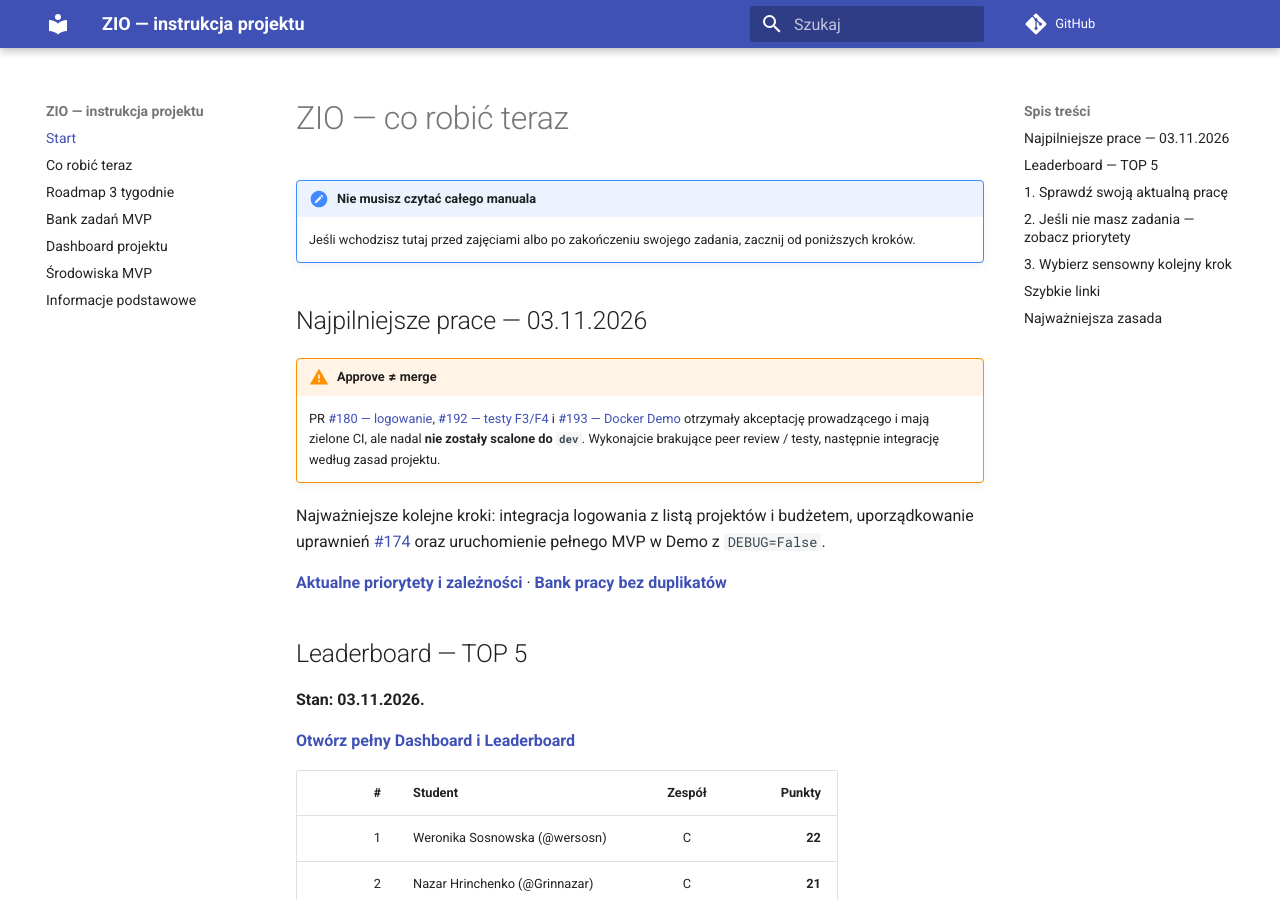
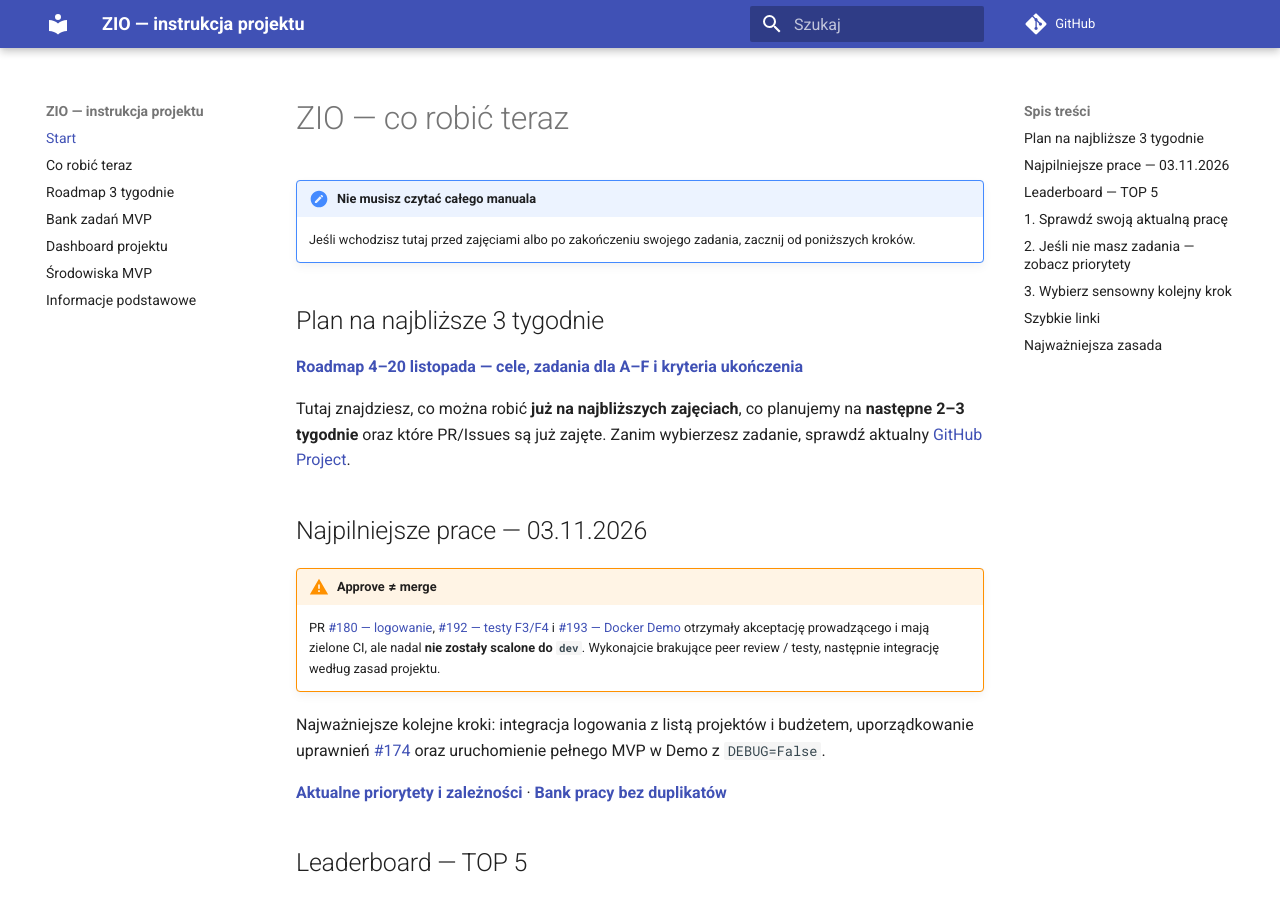
Before and after one commit to zio-wi-pb-mc/pb-science-office-manual, an MkDocs documentation site: the page built from manual/index.md, in a window 1280 px wide and 900 px high. Built offline with MkDocs 1.6.1 and Material for MkDocs 9.7.7, drawn with Linux system fonts in a browser that asks for light colours; comment, search, counter and statistics services are not loaded.

Commit message:
docs: link actionable 3-week roadmap from manual/index.md

```diff
--- a/manual/index.md
+++ b/manual/index.md
@@ -2,6 +2,12 @@
 
 !!! important "Nie musisz czytać całego manuala"
     Jeśli wchodzisz tutaj przed zajęciami albo po zakończeniu swojego zadania, zacznij od poniższych kroków.
+
+## Plan na najbliższe 3 tygodnie
+
+**[Roadmap 4–20 listopada — cele, zadania dla A–F i kryteria ukończenia](21-roadmap-3-tygodnie.md)**
+
+Tutaj znajdziesz, co można robić **już na najbliższych zajęciach**, co planujemy na **następne 2–3 tygodnie** oraz które PR/Issues są już zajęte. Zanim wybierzesz zadanie, sprawdź aktualny [GitHub Project](https://github.com/orgs/zio-wi-pb-mc/projects/1/views/1).
 
 ## Najpilniejsze prace — 03.11.2026
 
```
